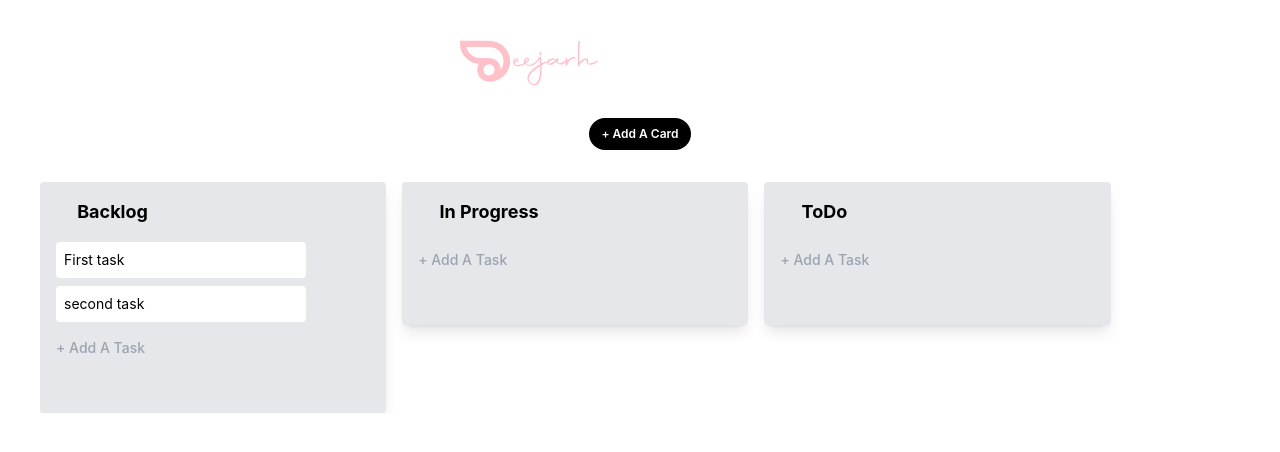
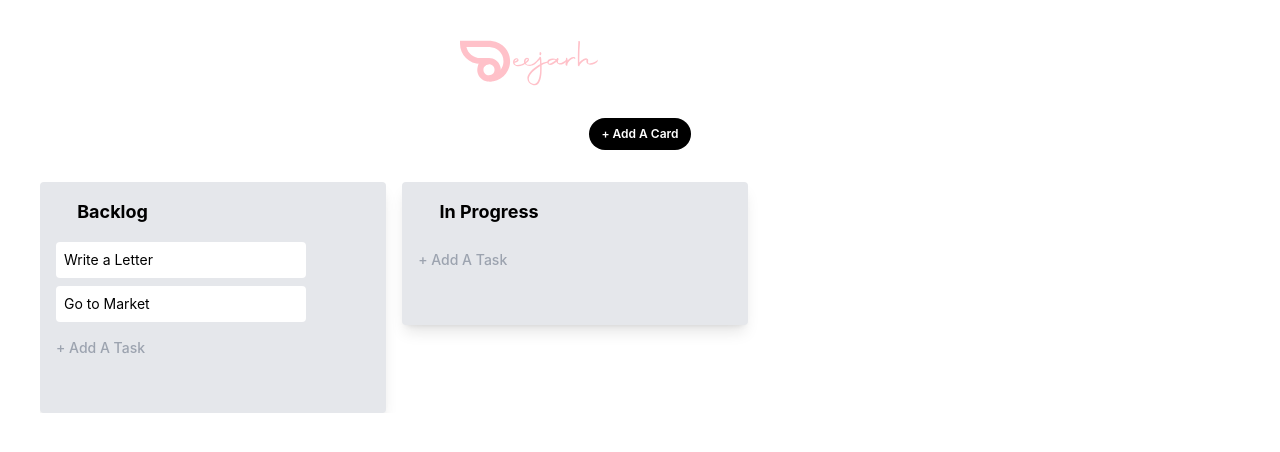
Before and after one commit to Deejarh/vue3-trello-clone, a Vue app: page / in a window 1280 px wide. Shown: the top 452 px of the page. Built offline with nearby package versions, Linux system fonts and the light colour scheme.

Commit message:
clean up

```diff
--- a/src/components/TheBoard.vue
+++ b/src/components/TheBoard.vue
@@ -13,16 +13,16 @@ const titleFocused = ref(false)
 const cards = useLocalStorage<Card[]>('board', [
   {
     id: nanoid(),
-    title: 'backlog',
+    title: 'Backlog',
     tasks: [
       {
         id: nanoid(),
-        title: 'First task',
+        title: 'Write a Letter',
         createdAt: new Date()
       },
       {
         id: nanoid(),
-        title: 'second task',
+        title: 'Go to Market',
         createdAt: new Date()
       }
     ]
@@ -30,11 +30,6 @@ const cards = useLocalStorage<Card[]>('board', [
   {
     id: nanoid(),
     title: 'In Progress',
-    tasks: []
-  },
-  {
-    id: nanoid(),
-    title: 'ToDo',
     tasks: []
   }
 ])
```
